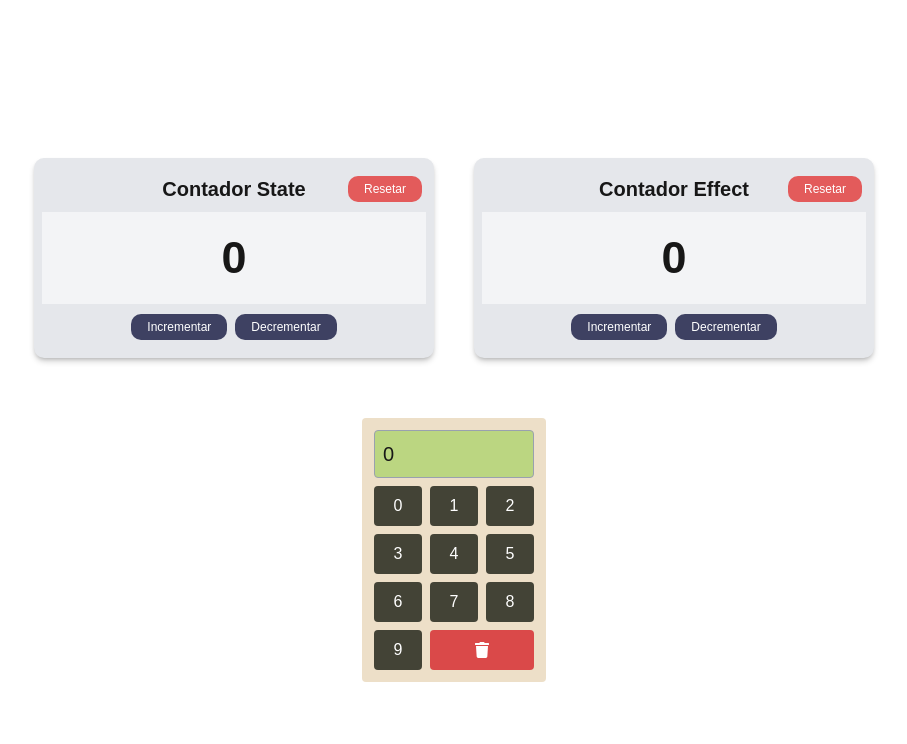
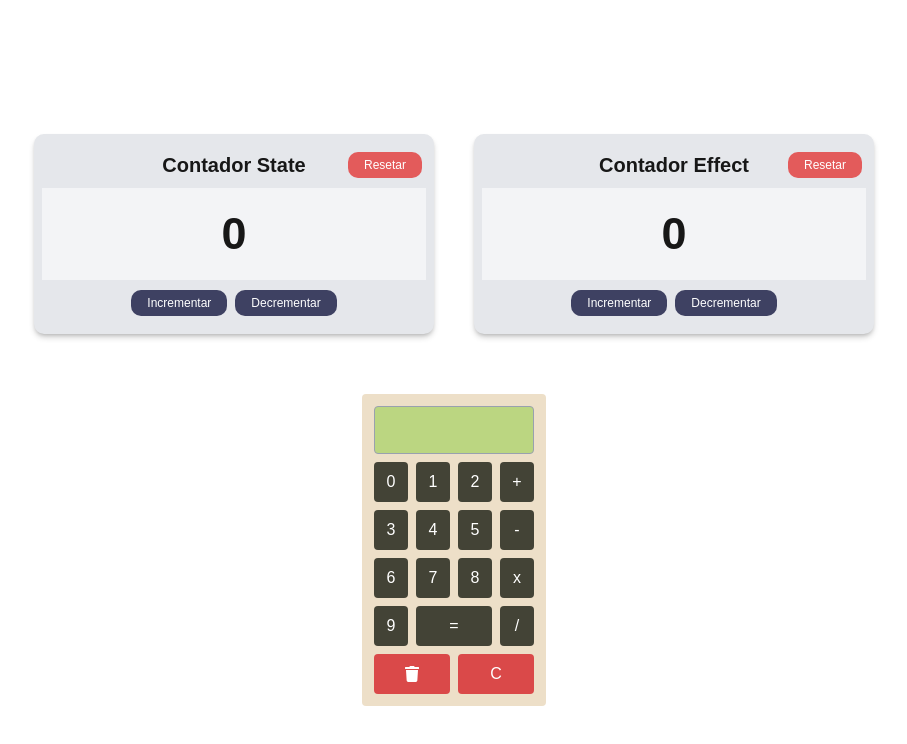
Before and after one commit to SamuelMelo08/introducao-nextjs, a Next.js app: page /about in a window 1280 px wide. Shown: the top 744 px of the page, without its empty margins (186-1093 px from the left). Built offline with nearby package versions, Linux system fonts and the light colour scheme; no server answers.

Commit message:
Conclusão da calculadora

```diff
--- a/src/components/MiniDisplay.tsx
+++ b/src/components/MiniDisplay.tsx
@@ -6,11 +6,91 @@ import { useState } from "react"
 
 export default function MiniDisplay() {
 
-    const [display, setDisplay] = useState<string>("0")
+    const [display, setDisplay] = useState<string>("")
+
+    const operationSearch = () => {
+
+        if (display.includes("+")) {
+
+            if (display.includes("-") || display.includes("x") || display.includes("/")) {
+                return
+            }
+
+            sum()
+
+        } else if (display.includes("-")) {
+
+            if (display.includes("+") || display.includes("x") || display.includes("/")) {
+                return
+            }
+
+            minos()
+
+        } else if (display.includes("x")) {
+
+            if (display.includes("-") || display.includes("+") || display.includes("/")) {
+                return
+            }
+
+            multi()
+
+        } else if (display.includes("/")) {
+
+            if (display.includes("-") || display.includes("x") || display.includes("+")) {
+                return
+            }
+
+            div()
+        }
+    }
 
     const deleteNumber = () => {
 
         setDisplay(display.slice(0, -1))
+
+    }
+
+    const sum = () => {
+
+        const values = display.split("+")
+
+        const result = values.reduce((acumulation, currentValue) =>  acumulation + parseFloat(currentValue), parseFloat(values[0]) )
+
+        setDisplay(`${result}`)
+
+    }
+
+    const minos = () => {
+
+        const values = display.split("-")
+        const numberValues = values.map((value) => parseFloat(value))
+
+        const result = numberValues.reduce((acumulation, currentValue) =>  acumulation - currentValue)
+
+
+        setDisplay(`${result}`)
+
+    }
+
+    const multi = () => {
+
+        const values = display.split("x")
+        const numberValues = values.map((value) => parseFloat(value))
+
+        const result = numberValues.reduce((acumulation, currentValue) =>  acumulation * currentValue)
+
+        setDisplay(`${result}`)
+
+    }
+
+    const div = () => {
+
+        const values = display.split("/")
+        const numberValues = values.map((value) => parseFloat(value))
+
+        const result = numberValues.reduce((acumulation, currentValue) =>  acumulation / currentValue)
+
+        setDisplay(`${result}`)
 
     }
 
@@ -19,14 +99,14 @@ export default function MiniDisplay() {
         <div className="flex flex-col justify-center items-center mt-5 bg-[#eddfc8] p-3 rounded">
 
             {/* Display */}
-            <div className="border-1 bg-[#bbd681] border-gray-400 rounded px-2  w-40 h-12 text-center text-xl flex justify-start items-center overflow-x-auto ">
+            <div className="border-1 bg-[#bbd681] border-gray-400 rounded p-2  w-40 h-12 text-center text-xl flex justify-start items-center overflow-x-auto overflow-y-hidden">
 
                 {display}
 
             </div>
 
             {/* Teclado númerico */}
-            <div className="grid grid-cols-3 gap-2 mt-2 w-40 h-fit ">
+            <div className="grid grid-cols-4 gap-2 mt-2 w-40 h-fit ">
 
                 <button className="bg-[#434336] text-white p-2 rounded" onClick={() => setDisplay(display + "0")}>
                     0
@@ -38,6 +118,10 @@ export default function MiniDisplay() {
 
                 <button className="bg-[#434336] text-white p-2 rounded" onClick={() => setDisplay(display + "2")}>
                     2
+                </button>
+
+                <button className="bg-[#434336] text-white p-2 rounded" onClick={() => setDisplay(display + "+")}>
+                    +
                 </button>
 
                 <button className="bg-[#434336] text-white p-2 rounded" onClick={() => setDisplay(display + "3")}>
@@ -52,6 +136,10 @@ export default function MiniDisplay() {
                     5
                 </button>
 
+                <button className="bg-[#434336] text-white p-2 rounded" onClick={() => setDisplay(display + "-")}>
+                    -
+                </button>
+
                 <button className="bg-[#434336] text-white p-2 rounded" onClick={() => setDisplay(display +  "6")}>
                     6
                 </button>
@@ -64,12 +152,30 @@ export default function MiniDisplay() {
                     8
                 </button>
 
+                <button className="bg-[#434336] text-white p-2 rounded" onClick={() => setDisplay(display + "x")}>
+                    x
+                </button>
+
                 <button className="bg-[#434336] text-white p-2 rounded" onClick={() => setDisplay(display + "9")}>
                     9
                 </button>
 
+
+                <button className="bg-[#434336] text-white p-2 rounded col-span-2" onClick={() => operationSearch()}>
+                    =
+                </button>
+
+                <button className="bg-[#434336] text-white p-2 rounded " onClick={() => setDisplay(display + "/")}>
+                    /
+                </button>
+
                 <button className="bg-[#da4949] text-white p-2 rounded col-span-2 flex justify-center items-center" onClick={() => deleteNumber()}>
                     <FaTrash color='white' />
+                </button>
+
+
+                <button className="bg-[#da4949] text-white p-2 rounded col-span-2 " onClick={() => setDisplay("")}>
+                    C
                 </button>
 
             </div>
```
